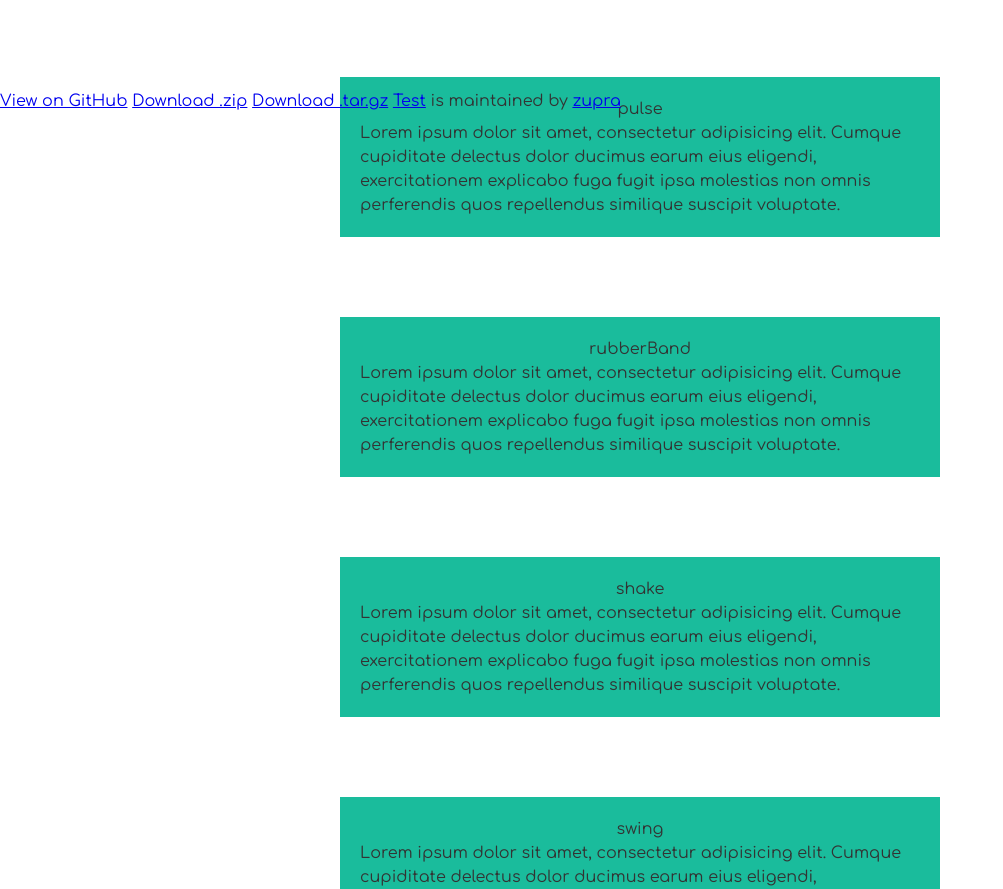
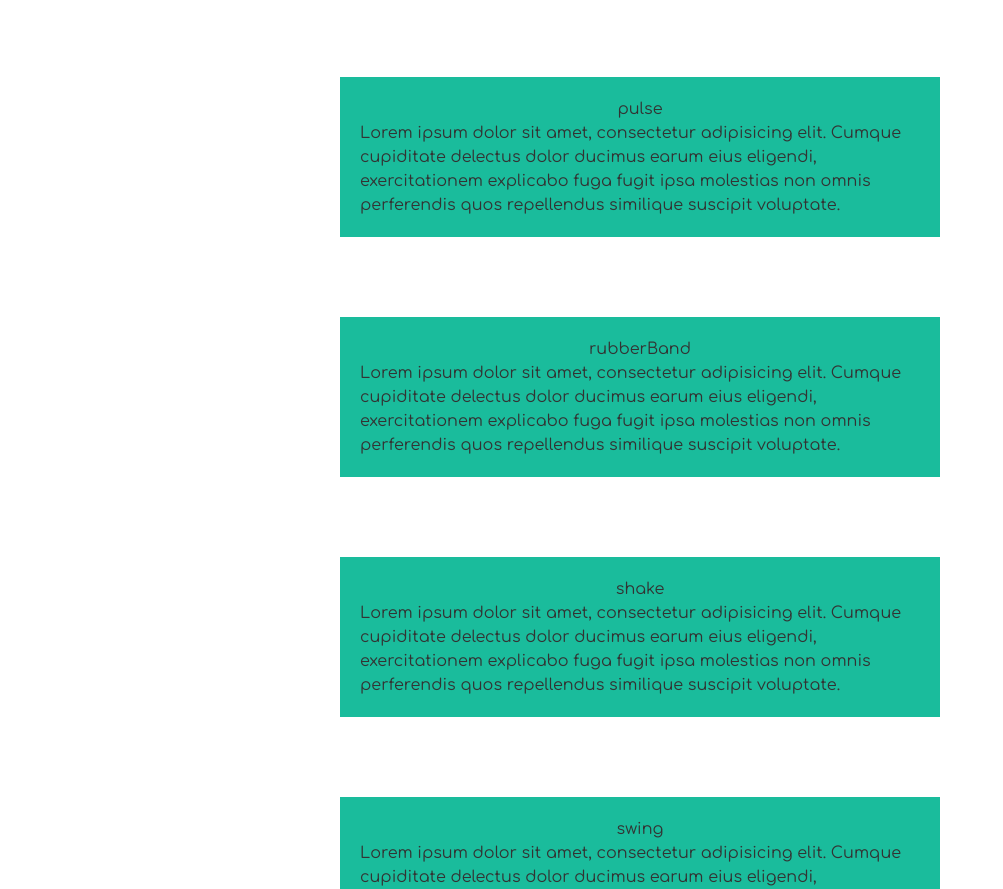
Before and after one commit to zupra/test, a plain HTML site: page index.html in a window 1280 px wide. Shown: the part 1211-2100 px from the top of the page, without its empty margins (0-1003 px from the left). Drawn offline with nearby package versions, Linux system fonts and the light colour scheme.

Commit message:
Update index.html

```diff
--- a/index.html
+++ b/index.html
@@ -302,30 +302,6 @@
 
 </div>
 
-
-
-
-
-
-
-
-
-
-
-
-
-
-      <footer>
-
-      <a href="https://github.com/zupra/test" class="btn">View on GitHub</a>
-      <a href="https://github.com/zupra/test/zipball/master" class="btn">Download .zip</a>
-      <a href="https://github.com/zupra/test/tarball/master" class="btn">Download .tar.gz</a>
-
-     <a href="https://github.com/zupra/test">Test</a> is maintained by <a href="https://github.com/zupra">zupra</a>
-
-      </footer>
-
-
   <script src="https://ajax.googleapis.com/ajax/libs/jquery/2.1.4/jquery.min.js"></script>
 
   <script>
```
